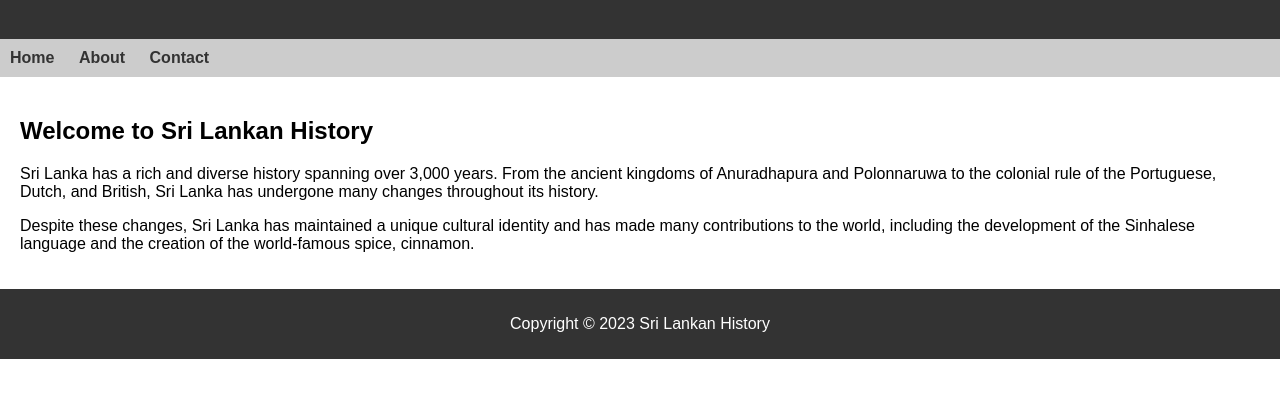
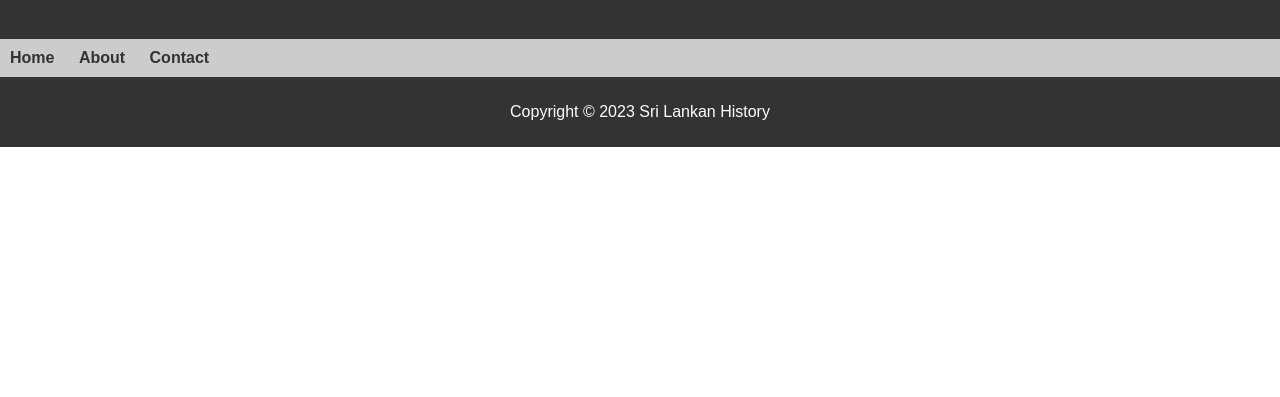
Before and after one commit to tharindu45/Sri-Lankan-Website, a plain HTML site: page index.html in a window 1280 px wide. Shown: the part 81-478 px from the top of the page. Drawn offline with Linux system fonts and the light colour scheme.

Commit message:
remove from index file

```diff
--- a/index.html
+++ b/index.html
@@ -15,11 +15,7 @@
 			<li><a href="#">Contact</a></li>
 		</ul>
 	</nav>
-	<main>
-		<h2>Welcome to Sri Lankan History</h2>
-		<p>Sri Lanka has a rich and diverse history spanning over 3,000 years. From the ancient kingdoms of Anuradhapura and Polonnaruwa to the colonial rule of the Portuguese, Dutch, and British, Sri Lanka has undergone many changes throughout its history.</p>
-		<p>Despite these changes, Sri Lanka has maintained a unique cultural identity and has made many contributions to the world, including the development of the Sinhalese language and the creation of the world-famous spice, cinnamon.</p>
-	</main>
+
 	<footer>
 		<p>Copyright © 2023 Sri Lankan History</p>
 	</footer>
```
